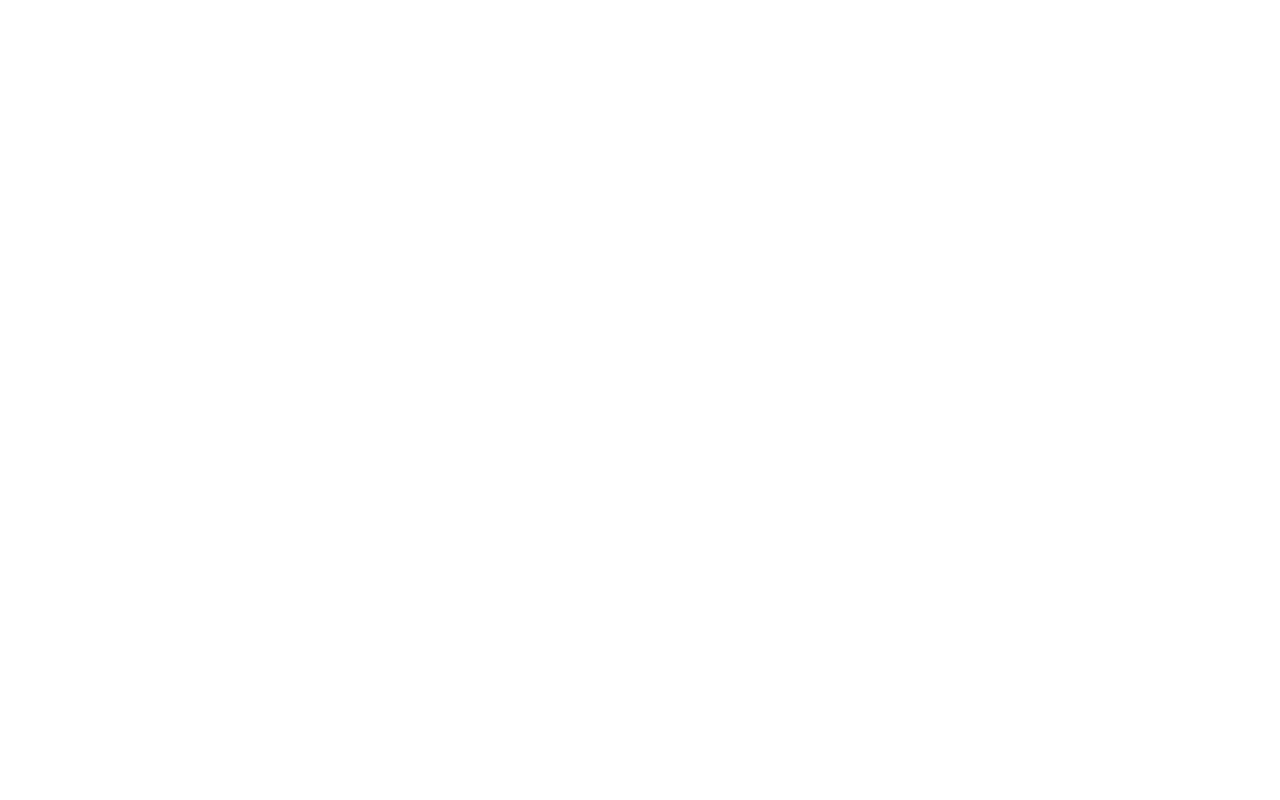
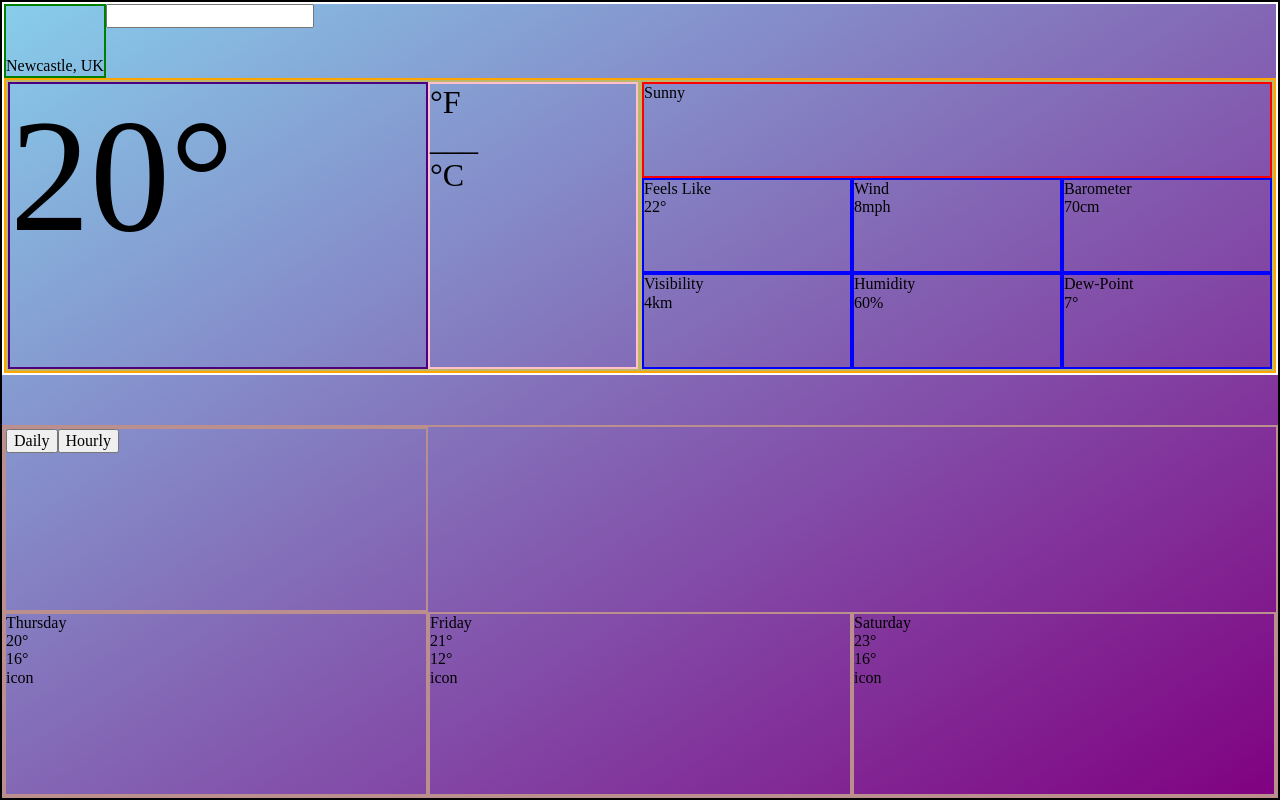
Before and after one commit to nufc-hub/weather-app, a website with bundled scripts: page src/index.html in a window 1280 px wide. Built offline with nearby package versions, Linux system fonts and the light colour scheme; files whose address does not match are found by name.

Commit message:
Setup html & grid layout

```diff
--- a/src/css/style.css
+++ b/src/css/style.css
@@ -1,7 +1,105 @@
 body {
+  /* Create a diagonal gradient background */
+  background: linear-gradient(to bottom right, skyblue, purple);
+  /* Optionally, set the background size to cover the entire viewport */
+  background-size: 100% 100%;
+  /* Optionally, prevent background repeat */
+  background-repeat: no-repeat;
+  /* Optionally, fix the background position */
+  background-attachment: fixed;
+}
+
+.grid {
+  display: grid;
+  box-sizing: border-box;
+  grid-template: 1fr 1fr/ 1fr;
+  gap: 50px;
   height: 100vh;
-  background-image: url(./background.jpg);
-  background-repeat: no-repeat;
-  background-size: cover;
-  background-position: center;
+  width: 100vw;
+  border: 2px solid black;
 }
+
+.grid-row-one {
+  display: grid;
+  grid: 1fr 4fr/ 1fr;
+  border: 2px solid white;
+}
+
+.grid-row-one > div:first-child {
+  display: flex;
+}
+
+.city-name {
+  display: flex;
+  align-items: end;
+  border: 2px solid green;
+}
+
+.city-weather {
+  display: grid;
+  grid: 1fr / 1fr 1fr;
+  border: 2px solid orange;
+}
+
+.city-temperature,
+.city-weather-details {
+  border: 2px solid darkkhaki;
+}
+
+.city-temperature {
+  display: grid;
+  grid: 1fr / 2fr 1fr;
+}
+
+.city-temperature-number {
+  border: 2px solid indigo;
+  font-size: 10rem;
+}
+
+.city-temperature-unit {
+  font-size: 2rem;
+  border: 2px solid pink;
+}
+
+.city-weather-details {
+  display: grid;
+  grid: repeat(3, 1fr) / repeat(3, 1fr);
+}
+
+.city-weather-type {
+  grid-column: 1 / 4;
+  border: 2px solid red;
+}
+
+.city-weather-detail {
+  border: 2px solid blue;
+}
+
+.grid-row-two {
+  display: grid;
+  grid: repeat(2, 1fr) / repeat(3, 1fr);
+  grid-template-areas:
+    'daily-hourly . .'
+    'forecast-one forecast-two forecast-three';
+  border: 2px solid rosybrown;
+}
+
+.select-daily-hourly {
+  grid-area: daily-hourly;
+  border: 2px solid rosybrown;
+}
+
+.forecast-one {
+  grid-area: forecast-one;
+  border: 2px solid rosybrown;
+}
+
+.forecast-two {
+  grid-area: forecast-two;
+  border: 2px solid rosybrown;
+}
+
+.forecast-three {
+  grid-area: forecast-three;
+  border: 2px solid rosybrown;
+}
--- a/src/index.html
+++ b/src/index.html
@@ -4,7 +4,82 @@
     <meta charset="UTF-8" />
     <meta name="viewport" content="width=device-width, initial-scale=1.0" />
     <title>Document</title>
-    <script src="../dist/main.js"></script>
+    <script defer src="../dist/main.js"></script>
   </head>
-  <body></body>
+  <body>
+    <div class="grid">
+      <div class="grid-row-one">
+        <div>
+          <div class="city-name"><span>Newcastle, UK</span></div>
+          <div class="search">
+            <label for="search"></label>
+            <input type="search" id="search" name="search" />
+          </div>
+        </div>
+        <div class="city-weather">
+          <div class="city-temperature">
+            <div class="city-temperature-number">
+              <span>20°</span>
+            </div>
+            <div class="city-temperature-unit">
+              <div class="">°F</div>
+              <div>___</div>
+              <div class="">°C</div>
+            </div>
+          </div>
+          <div class="city-weather-details">
+            <div class="city-weather-type"><span>Sunny</span></div>
+            <div class="city-weather-detail">
+              <div class="detail-title">Feels Like</div>
+              <div class="detail-data">22°</div>
+            </div>
+            <div class="city-weather-detail">
+              <div class="detail-title">Wind</div>
+              <div class="detail-data">8mph</div>
+            </div>
+            <div class="city-weather-detail">
+              <div class="detail-title">Barometer</div>
+              <div class="detail-data">70cm</div>
+            </div>
+            <div class="city-weather-detail">
+              <div class="detail-title">Visibility</div>
+              <div class="detail-data">4km</div>
+            </div>
+            <div class="city-weather-detail">
+              <div class="detail-title">Humidity</div>
+              <div class="detail-data">60%</div>
+            </div>
+            <div class="city-weather-detail">
+              <div class="detail-title">Dew-Point</div>
+              <div class="detail-data">7°</div>
+            </div>
+          </div>
+        </div>
+      </div>
+      <div class="grid-row-two">
+        <div class="select-daily-hourly">
+          <button class="daily-button">Daily</button
+          ><button class="daily-button">Hourly</button>
+        </div>
+        <div class="forecast-one">
+          <div class="forecast-day">Thursday</div>
+          <div class="forecast-high">20°</div>
+          <div class="forecast-low">16°</div>
+          <div class="forecast-weather-icon">icon</div>
+        </div>
+        <div class="forecast-two">
+          <div class="forecast-day">Friday</div>
+          <div class="forecast-high">21°</div>
+          <div class="forecast-low">12°</div>
+          <div class="forecast-weather-icon">icon</div>
+        </div>
+        <div class="forecast-three">
+          <div class="forecast-day">Saturday</div>
+          <div class="forecast-high">23°</div>
+          <div class="forecast-low">16°</div>
+          <div class="forecast-weather-icon">icon</div>
+        </div>
+      </div>
+    </div>
+  </body>
 </html>
```
